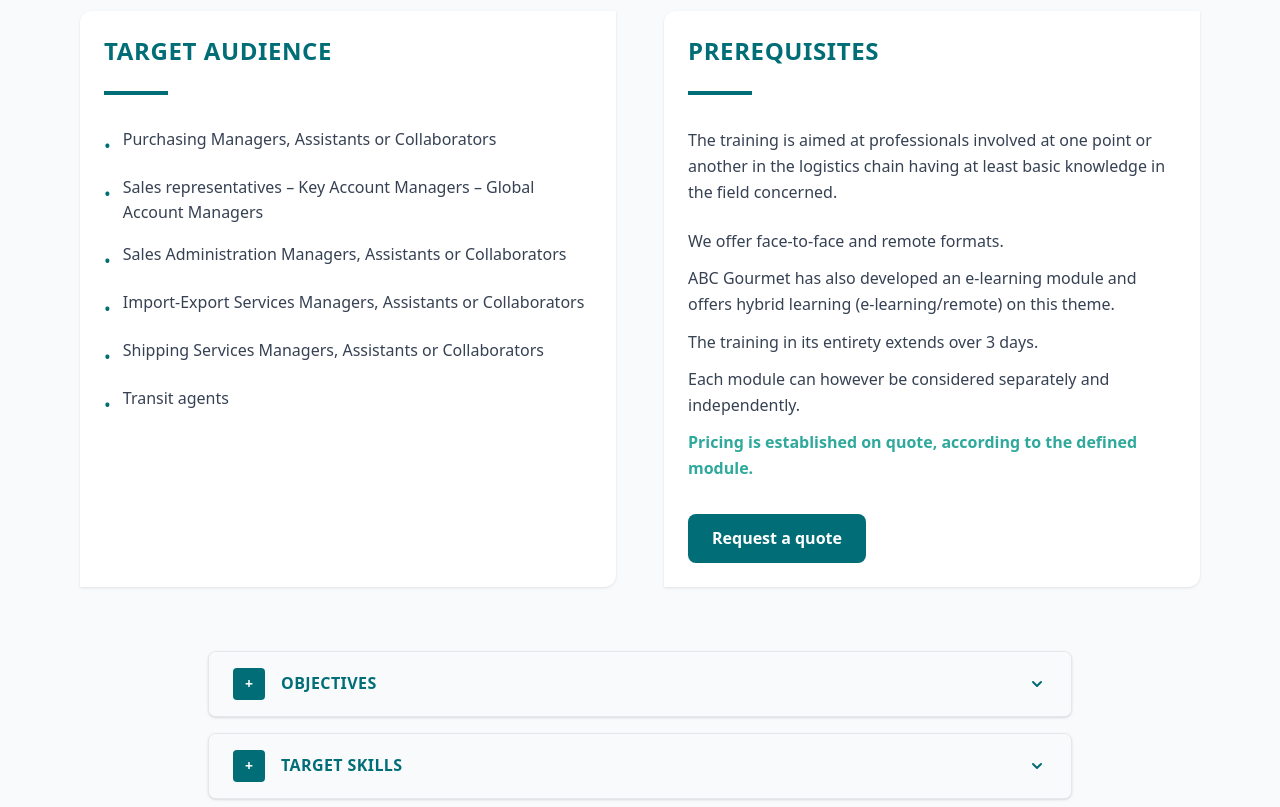
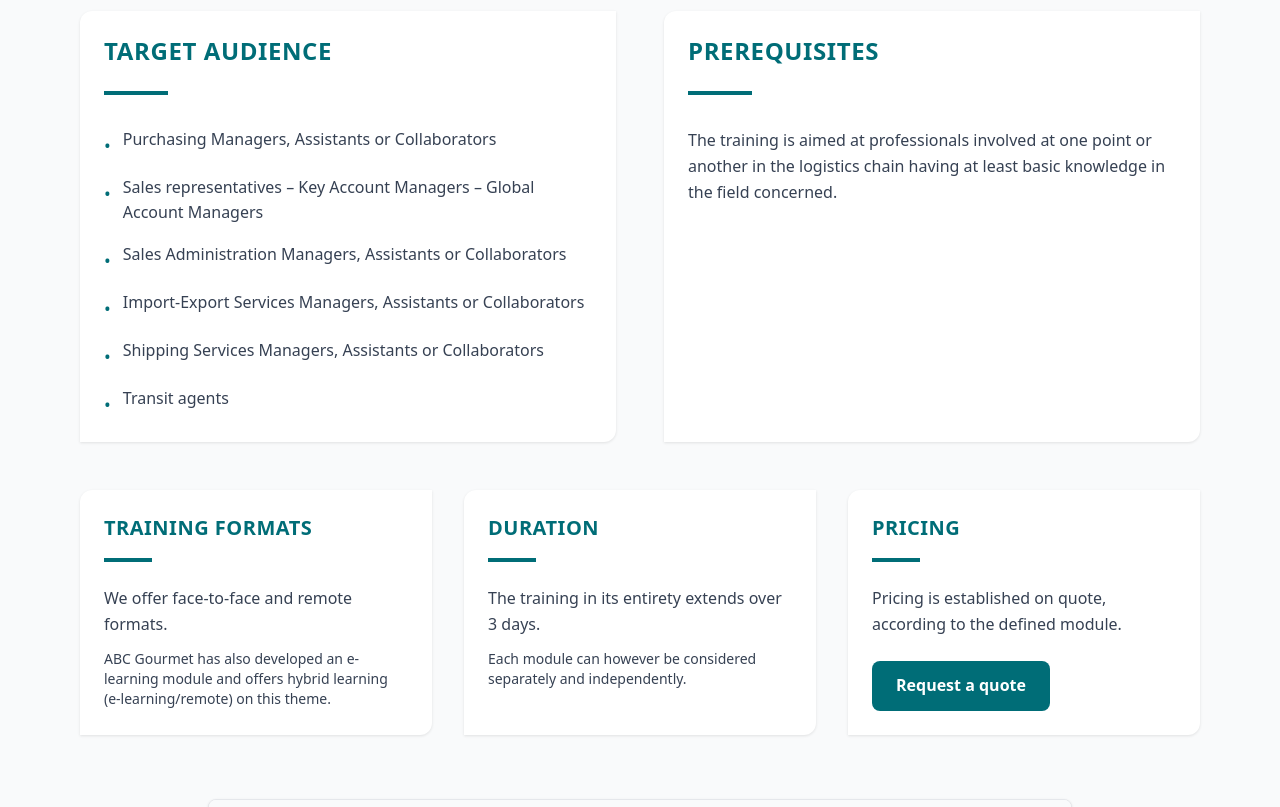
Before and after one commit to KewneWhimsy/magali, an Astro site: page /en/training in a window 1280 px wide. Shown: the part 1280-2087 px from the top of the page. Built offline with nearby package versions, Linux system fonts and the light colour scheme; Astro itself is replaced by a stand-in of ours.

Commit message:
page formations 2

```diff
--- a/src/pages/[lang]/training.astro
+++ b/src/pages/[lang]/training.astro
@@ -49,12 +49,24 @@ const content = {
 
     prerequis: {
       title: 'PRÉREQUIS',
-      description: 'La formation s\'adresse aux professionnels intervenant à un point ou un autre de la chaîne logistique ayant a minima des notions de base dans le domaine concerné.',
-      formats: 'Nous proposons des formats présentiels et distanciels.',
-      elearning: 'ABC Gourmet a également développé un module e-learning et propose un apprentissage hybride (e-learning/distanciel) sur cette thématique.',
-      duration: 'La formation dans sa globalité s\'étend sur 3 journées.',
-      modules: 'Chaque module peut toutefois s\'envisager de façon dissociée et indépendante.',
-      tarification: 'La tarification est établie sur devis, selon le module défini.'
+      description: 'La formation s\'adresse aux professionnels intervenant à un point ou un autre de la chaîne logistique ayant a minima des notions de base dans le domaine concerné.'
+    },
+
+    formats: {
+      title: 'FORMATS DE FORMATION',
+      presentation: 'Nous proposons des formats présentiels et distanciels.',
+      elearning: 'ABC Gourmet a également développé un module e-learning et propose un apprentissage hybride (e-learning/distanciel) sur cette thématique.'
+    },
+
+    duree: {
+      title: 'DURÉE',
+      global: 'La formation dans sa globalité s\'étend sur 3 journées.',
+      modules: 'Chaque module peut toutefois s\'envisager de façon dissociée et indépendante.'
+    },
+
+    tarifs: {
+      title: 'TARIFS',
+      description: 'La tarification est établie sur devis, selon le module défini.'
     },
 
     accordions: [
@@ -135,7 +147,6 @@ const content = {
     ctaButton: 'Demander un devis'
   },
 
-  // Ajout des traductions pour éviter l'erreur TypeScript
   en: {
     title: 'Training and Workshops - ABC Gourmet',
     description: 'Specialized training and practical workshops for professionals.',
@@ -168,12 +179,24 @@ const content = {
     },
     prerequis: {
       title: 'PREREQUISITES',
-      description: 'The training is aimed at professionals involved at one point or another in the logistics chain having at least basic knowledge in the field concerned.',
-      formats: 'We offer face-to-face and remote formats.',
-      elearning: 'ABC Gourmet has also developed an e-learning module and offers hybrid learning (e-learning/remote) on this theme.',
-      duration: 'The training in its entirety extends over 3 days.',
-      modules: 'Each module can however be considered separately and independently.',
-      tarification: 'Pricing is established on quote, according to the defined module.'
+      description: 'The training is aimed at professionals involved at one point or another in the logistics chain having at least basic knowledge in the field concerned.'
+    },
+
+    formats: {
+      title: 'TRAINING FORMATS',
+      presentation: 'We offer face-to-face and remote formats.',
+      elearning: 'ABC Gourmet has also developed an e-learning module and offers hybrid learning (e-learning/remote) on this theme.'
+    },
+
+    duree: {
+      title: 'DURATION',
+      global: 'The training in its entirety extends over 3 days.',
+      modules: 'Each module can however be considered separately and independently.'
+    },
+
+    tarifs: {
+      title: 'PRICING',
+      description: 'Pricing is established on quote, according to the defined module.'
     },
     accordions: [
       {
@@ -283,12 +306,24 @@ const content = {
     },
     prerequis: {
       title: 'VORAUSSETZUNGEN',
-      description: 'Die Schulung richtet sich an Fachleute, die an einem Punkt der Logistikkette beteiligt sind und mindestens Grundkenntnisse im betreffenden Bereich haben.',
-      formats: 'Wir bieten Präsenz- und Remote-Formate an.',
-      elearning: 'ABC Gourmet hat auch ein E-Learning-Modul entwickelt und bietet hybrides Lernen (E-Learning/Remote) zu diesem Thema an.',
-      duration: 'Die Schulung in ihrer Gesamtheit erstreckt sich über 3 Tage.',
-      modules: 'Jedes Modul kann jedoch separat und unabhängig betrachtet werden.',
-      tarification: 'Die Preisgestaltung erfolgt auf Angebot, je nach definiertem Modul.'
+      description: 'Die Schulung richtet sich an Fachleute, die an einem Punkt der Logistikkette beteiligt sind und mindestens Grundkenntnisse im betreffenden Bereich haben.'
+    },
+
+    formats: {
+      title: 'SCHULUNGSFORMATE',
+      presentation: 'Wir bieten Präsenz- und Remote-Formate an.',
+      elearning: 'ABC Gourmet hat auch ein E-Learning-Modul entwickelt und bietet hybrides Lernen (E-Learning/Remote) zu diesem Thema an.'
+    },
+
+    duree: {
+      title: 'DAUER',
+      global: 'Die Schulung in ihrer Gesamtheit erstreckt sich über 3 Tage.',
+      modules: 'Jedes Modul kann jedoch separat und unabhängig betrachtet werden.'
+    },
+
+    tarifs: {
+      title: 'PREISE',
+      description: 'Die Preisgestaltung erfolgt auf Angebot, je nach definiertem Modul.'
     },
     accordions: [
       {
@@ -423,7 +458,7 @@ const t = content[lang];
     </div>
   </section>
 
-  <!-- Section Public Visé + Prérequis -->
+  <!-- Section Public Visé + Prérequis + Formats + Durée + Tarifs -->
   <section class="py-16 bg-gray-50">
     <div class="max-w-6xl mx-auto px-4">
       <div class="grid grid-cols-1 lg:grid-cols-2 gap-12">
@@ -452,19 +487,51 @@ const t = content[lang];
           </h2>
           <div class="bg-[var(--color-primary)] h-1 w-16 mb-8"></div>
 
-          <div class="space-y-4 text-gray-700">
-            <p class="leading-relaxed">{t.prerequis.description}</p>
+          <p class="text-gray-700 leading-relaxed">{t.prerequis.description}</p>
+        </div>
+      </div>
 
-            <div class="mt-6 space-y-3">
-              <p class="font-medium">{t.prerequis.formats}</p>
-              <p>{t.prerequis.elearning}</p>
-              <p class="font-medium">{t.prerequis.duration}</p>
-              <p>{t.prerequis.modules}</p>
-              <p class="font-semibold text-[var(--color-secondary)]">{t.prerequis.tarification}</p>
-            </div>
+      <!-- Formats, Durée et Tarifs -->
+      <div class="grid grid-cols-1 md:grid-cols-3 gap-8 mt-12">
+
+        <!-- Formats -->
+        <div class="card">
+          <h2 class="text-xl font-bold mb-4 text-[var(--color-primary)] uppercase tracking-wide">
+            {t.formats.title}
+          </h2>
+          <div class="bg-[var(--color-primary)] h-1 w-12 mb-6"></div>
+
+          <div class="space-y-3 text-gray-700">
+            <p>{t.formats.presentation}</p>
+            <p class="text-sm">{t.formats.elearning}</p>
+          </div>
+        </div>
+
+        <!-- Durée -->
+        <div class="card">
+          <h2 class="text-xl font-bold mb-4 text-[var(--color-primary)] uppercase tracking-wide">
+            {t.duree.title}
+          </h2>
+          <div class="bg-[var(--color-primary)] h-1 w-12 mb-6"></div>
+
+          <div class="space-y-3 text-gray-700">
+            <p class="font-medium">{t.duree.global}</p>
+            <p class="text-sm">{t.duree.modules}</p>
+          </div>
+        </div>
+
+        <!-- Tarifs -->
+        <div class="card">
+          <h2 class="text-xl font-bold mb-4 text-[var(--color-primary)] uppercase tracking-wide">
+            {t.tarifs.title}
+          </h2>
+          <div class="bg-[var(--color-primary)] h-1 w-12 mb-6"></div>
+
+          <div class="space-y-4">
+            <p class="text-gray-700">{t.tarifs.description}</p>
 
             <!-- Bouton Tarifs -->
-            <div class="mt-8">
+            <div class="pt-2">
               <a href={`/${lang}/contact/?subject=demande-devis-formation`} class="btn-primary">
                 {t.ctaButton}
               </a>
@@ -517,6 +584,7 @@ const t = content[lang];
       </div>
     </div>
   </section>
+
   <!-- Section Notre approche pédagogique -->
   <section class="py-16 bg-white">
     <div class="max-w-6xl mx-auto px-4">
@@ -659,7 +727,6 @@ const t = content[lang];
 </Layout>
 
 <style>
-
   /* Accordéons CSS pur */
   .accordion-item input[type="checkbox"]:checked + label .accordion-toggle {
     background-color: var(--color-secondary);
```
Also changed, not shown: src/assets/img/Image collée.png (added).
